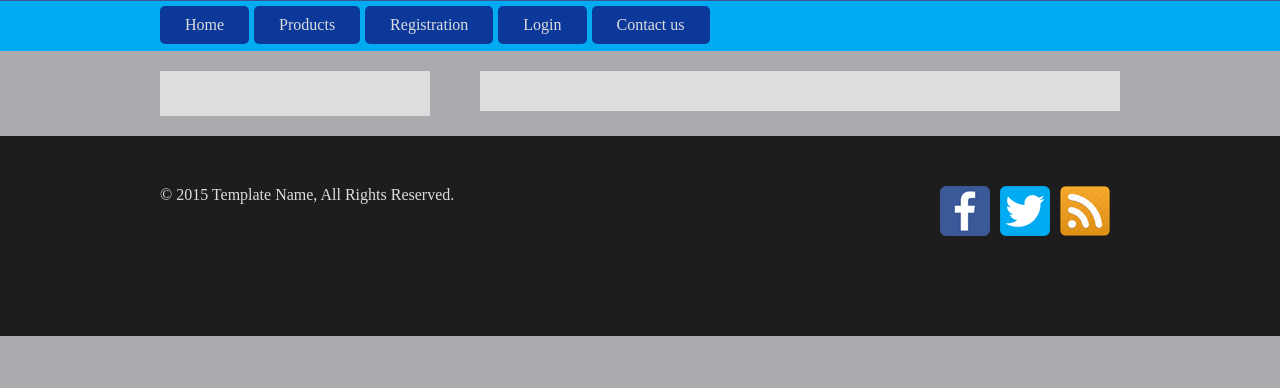
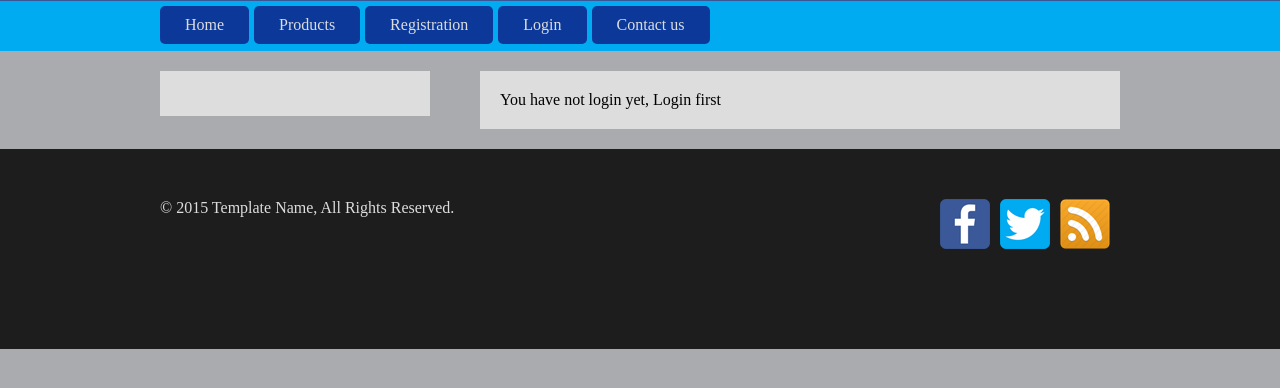
Before and after one commit to bablukpik/mystore, a PHP site: page / in a window 1280 px wide. Shown: the part 129-517 px from the top of the page. Run offline with PHP 8.4, Linux system fonts and the light colour scheme; data that the repository does not hold is empty.

Commit message:
2nd_commmit

```diff
--- a/index.php
+++ b/index.php
@@ -4,7 +4,8 @@
 				<?php
 				if(isset($_SESSION['user_name'])){
 					echo $_SESSION['user_name'];
-				}
+				}else
+					echo 'You have not login yet, Login first';
 				?>
 			</div>
 <?php include("footer.php"); ?>
```
Also changed, not shown: header.php (+5 -5 lines).
